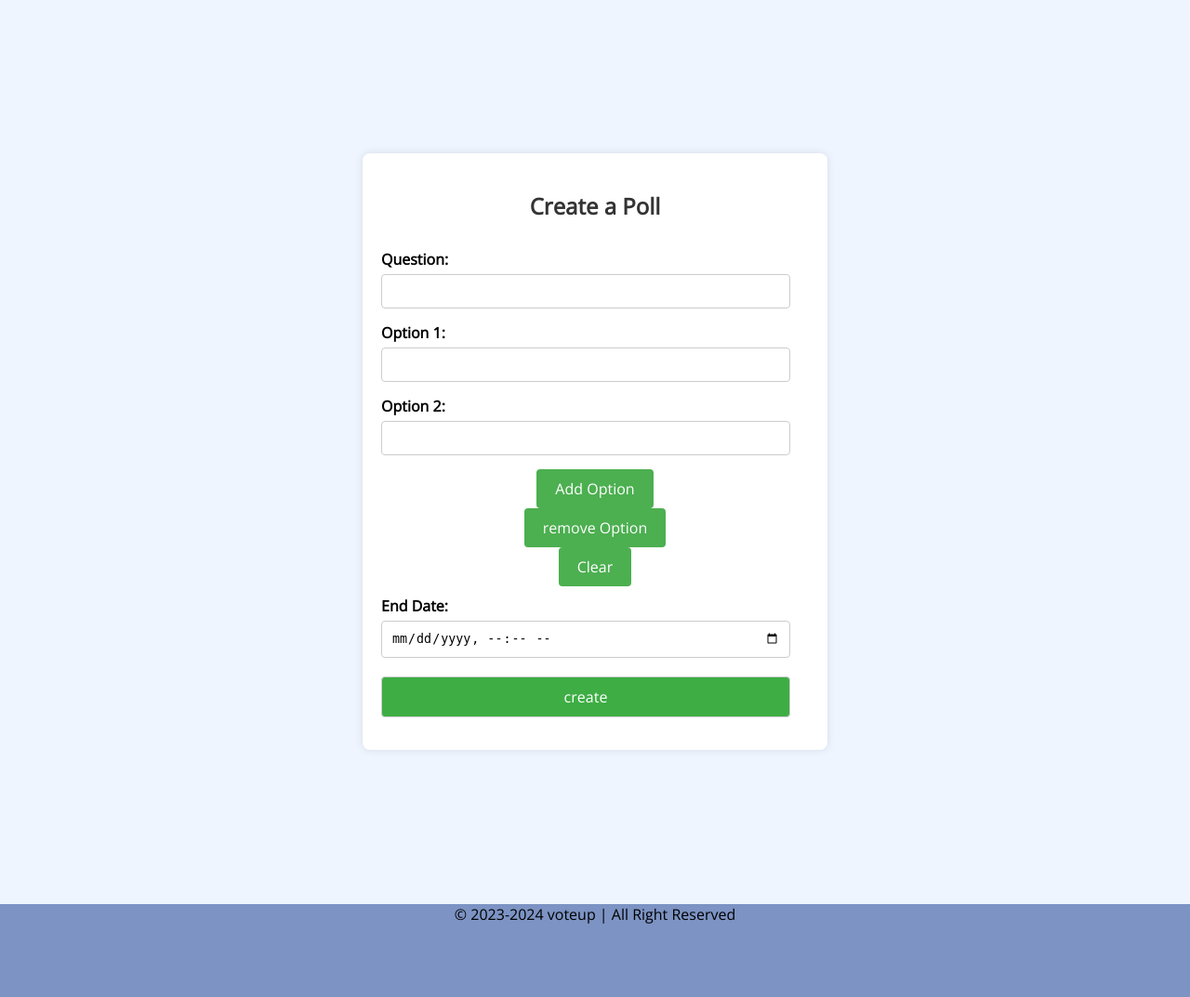
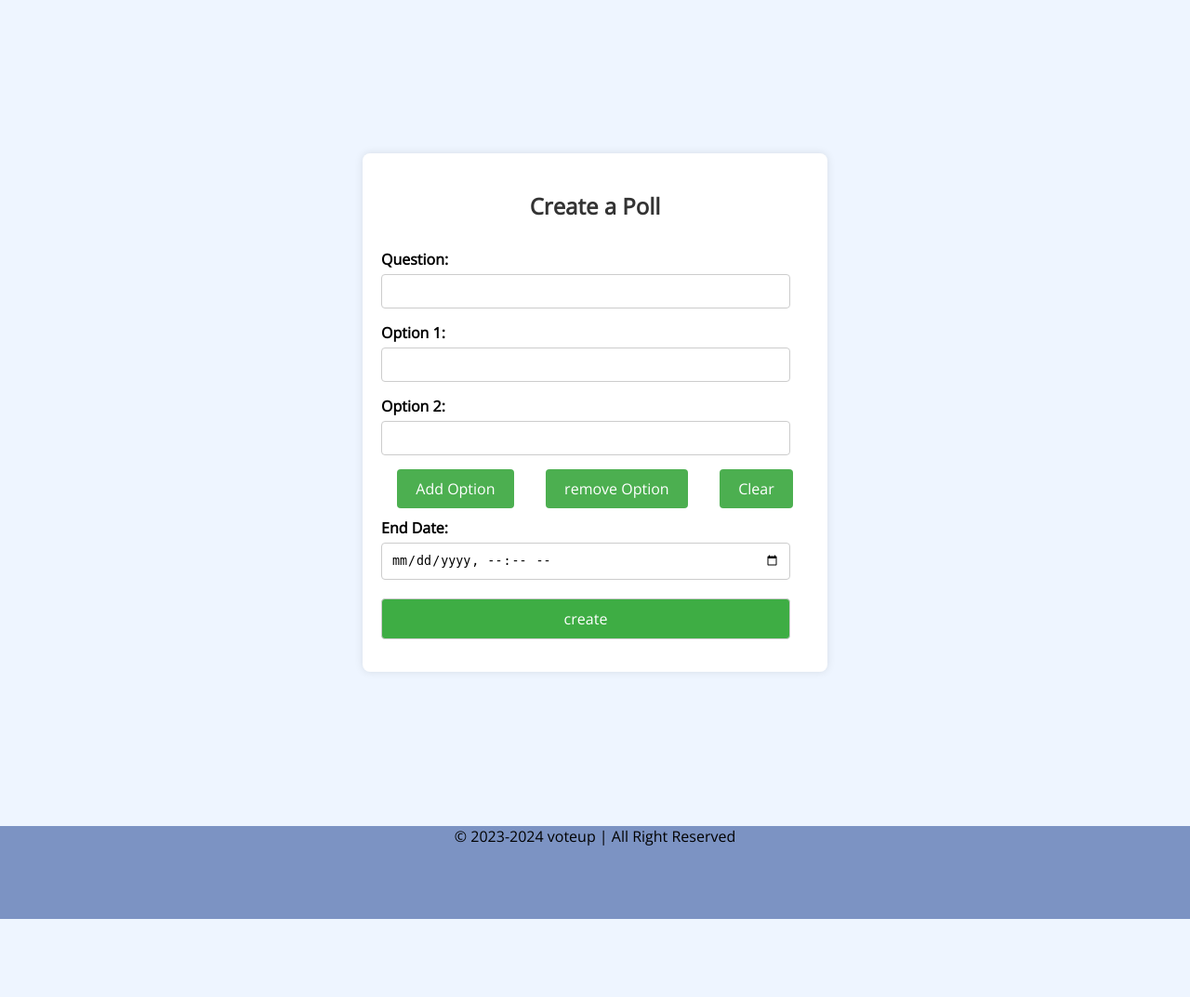
Before and after one commit to MajdFiras/Voteup, a PHP site: page /createpolls.php in a window 1280 px wide. Shown: the part 231-1304 px from the top of the page at 93% size. After the commit the page ends 1220 px from the top, so only its background shows below. Run offline with PHP 8.4, Linux system fonts and the light colour scheme; a user stored in the database is signed in.

Commit message:
Update createpoll.css

```diff
--- a/style/createpoll.css
+++ b/style/createpoll.css
@@ -81,3 +81,12 @@ input[type="submit"]:hover {
 .btn button:hover {
     background-color: #45a049; /* Darker green on hover */
 }
+
+.btn-conatiner {
+
+display: flex;
+flex-direction: row;
+justify-content: center;
+justify-content: space-around;
+
+}
```
